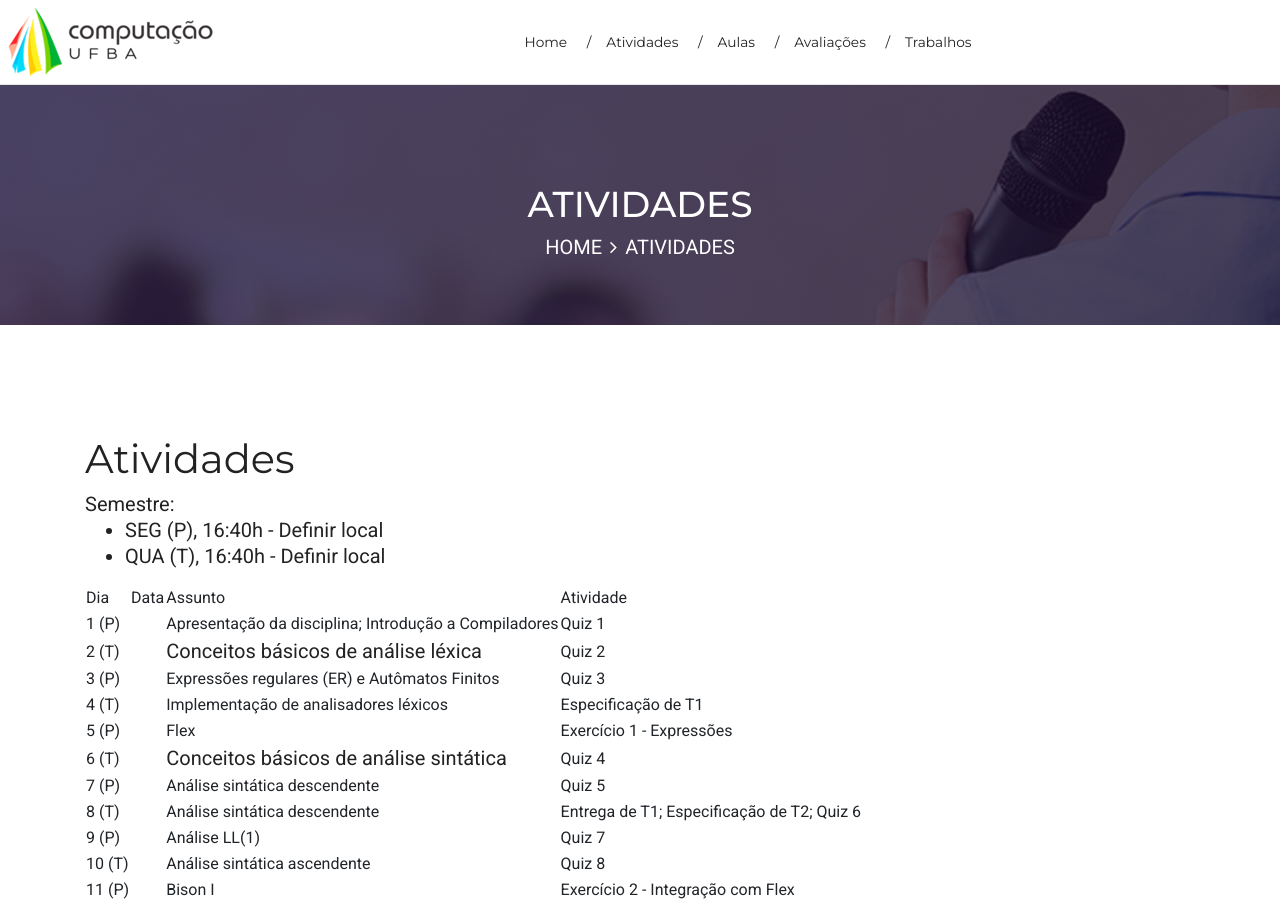
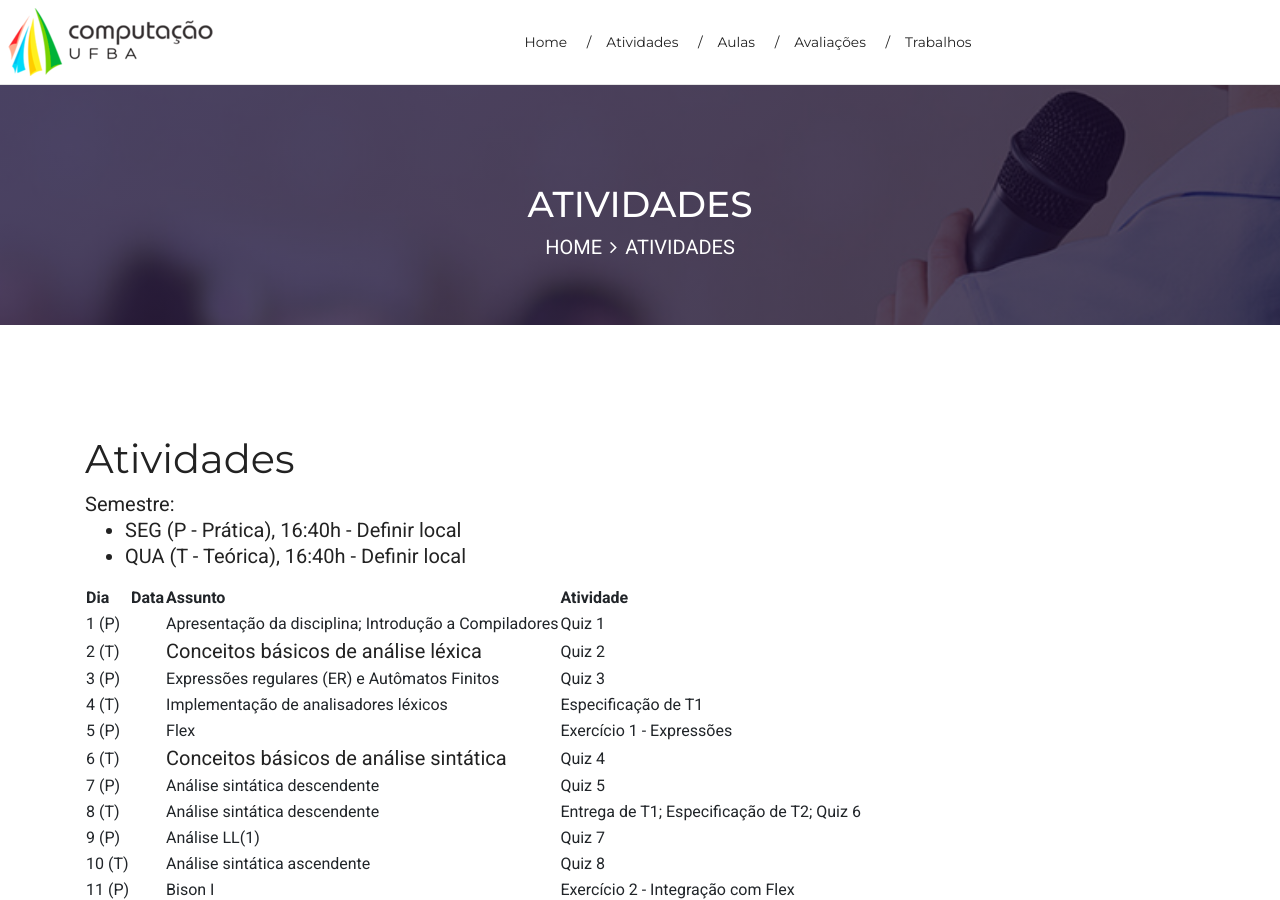
Before and after one commit to MATA61-IC-UFBA/mata61-ic-ufba.github.io, a Jekyll site: the page built from 20251/atividades.md, in a window 1280 px wide and 900 px high. Built offline with Jekyll 4.4.1, drawn with Linux system fonts in a browser that asks for light colours.

Commit message:
changing theme

```diff
--- a/20251/atividades.md
+++ b/20251/atividades.md
@@ -10,11 +10,11 @@ kickoff:
 ## Atividades
 
 Semestre:
-  - SEG (P), 16:40h - Definir local
-  - QUA (T), 16:40h - Definir local
+  - SEG (P - Prática), 16:40h - Definir local
+  - QUA (T - Teórica), 16:40h - Definir local
 
-| Dia   | Data | Assunto | Atividade |
-| 1 (P) |  | Apresentação da disciplina; Introdução a Compiladores | Quiz 1 |
+| **Dia**   | **Data** | **Assunto** | **Atividade** |
+| 1 (P) |      | Apresentação da disciplina; Introdução a Compiladores | Quiz 1 |
 | 2 (T) |  | [Conceitos básicos de análise léxica](https://www3.nd.edu/~dthain/compilerbook/chapter3.pdf) | Quiz 2 |
 | 3 (P) |  | Expressões regulares (ER) e Autômatos Finitos         | Quiz 3 |
 | 4 (T) |  | Implementação de analisadores léxicos                 | Especificação de T1 |
@@ -36,15 +36,15 @@ Semestre:
 | 20 (T)|  | Sistema de Tipos                                      | Quiz 13 |
 | 21 (P)|  | Verificação de Tipos                                  | Exercício 7 - Avaliador com tipos |
 | 22 (T)|  | Semântica de linguagens de programação                | Quiz 14 |
-| 23 (P)|  | Aula Prática | |
+| 23 (P)|  | Aula Prática                                          | |
 | 24 (T)|  | Geração de RI                                         | Entrega de T4; Especificação de T5; Quiz 15 |
 | 25 (P)|  | Otimização de Código                                  | Quiz 16 |
 | 26 (T)|  | Geração de Código                                     | Especificação de T5 |
-| 27 (P)|  | Geração de Código | |
-| 28 (T)|  | Trabalho Prático | |
-| 29 (P)|  | Trabalho Prático | |
-| 30 (T)|  | Trabalho Prático | | Entrega de T5 |
-| 31 (P)|  | Trabalho Prático | |
+| 27 (P)|  | Geração de Código                                     | |
+| 28 (T)|  | Trabalho Prático                                      | |
+| 29 (P)|  | Trabalho Prático                                      | |
+| 30 (T)|  | Trabalho Prático                                      | Entrega de T5 |
+| 31 (P)|  | Trabalho Prático                                      | |
 | 32 (T)|  | Discussão | |
 | 33 (P)|  | Discussão | |
 | 34 (T)|  | Discussão | |
```
Also changed, not shown: 20251/index.md (+0 -5 lines).
